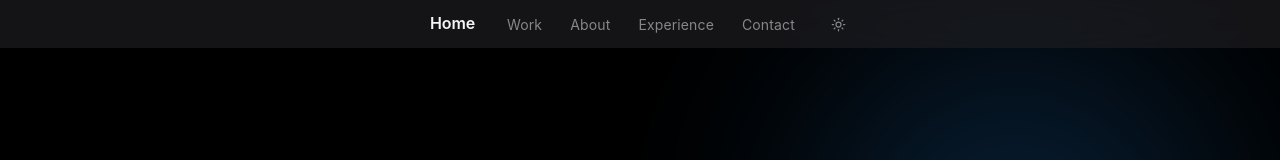
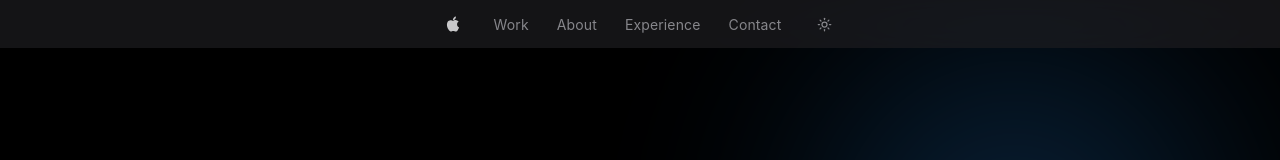
Before and after one commit to shaqir/sakir-portfolio-website, a React (Vite) app: page / in a window 1280 px wide. Shown: the top 160 px of the page. Built offline with nearby package versions, Linux system fonts and the light colour scheme.

Commit message:
feat: replace Home text with Apple logo icon in navbar

```diff
--- a/src/components/Icons.jsx
+++ b/src/components/Icons.jsx
@@ -57,6 +57,14 @@
   )
 }
 
+export function AppleIcon({ size = 18, ...props }) {
+  return (
+    <svg width={size} height={size} viewBox="0 0 24 24" fill="currentColor" {...props}>
+      <path d="M18.71 19.5c-.83 1.24-1.71 2.45-3.05 2.47-1.34.03-1.77-.79-3.29-.79-1.53 0-2 .77-3.27.82-1.31.05-2.3-1.32-3.14-2.53C4.25 17 2.94 12.45 4.7 9.39c.87-1.52 2.43-2.48 4.12-2.51 1.28-.02 2.5.87 3.29.87.78 0 2.26-1.07 3.8-.91.65.03 2.47.26 3.64 1.98-.09.06-2.17 1.28-2.15 3.81.03 3.02 2.65 4.03 2.68 4.04-.03.07-.42 1.44-1.38 2.83M13 3.5c.73-.83 1.94-1.46 2.94-1.5.13 1.17-.34 2.35-1.04 3.19-.69.85-1.83 1.51-2.95 1.42-.15-1.15.41-2.35 1.05-3.11z" />
+    </svg>
+  )
+}
+
 export function MediumIcon({ size = 24, ...props }) {
   return (
     <svg width={size} height={size} viewBox="0 0 24 24" fill="currentColor" {...props}>
--- a/src/components/Navbar.css
+++ b/src/components/Navbar.css
@@ -20,16 +20,17 @@
 }
 
 .nav__brand {
-  font-family: var(--font-display);
-  font-size: 16px;
-  font-weight: 600;
   color: var(--text-primary);
-  letter-spacing: -0.01em;
   flex-shrink: 0;
   margin-right: 2rem;
+  display: flex;
+  align-items: center;
+  opacity: 0.8;
+  transition: opacity 0.3s var(--ease-out-expo);
 }
 .nav__brand:hover {
   color: var(--text-primary);
+  opacity: 1;
 }
 
 .nav__right {
--- a/src/components/Navbar.jsx
+++ b/src/components/Navbar.jsx
@@ -1,5 +1,6 @@
 import { useState } from 'react'
 import { Sun, Moon, Menu, X } from 'lucide-react'
+import { AppleIcon } from '@components/Icons'
 import { navLinks, siteConfig } from '@data/siteData'
 import './Navbar.css'
 
@@ -21,7 +22,7 @@
     <nav className="nav" role="navigation" aria-label="Main navigation">
       <div className="container container--wide nav__inner">
         <a href="#hero" className="nav__brand" onClick={(e) => handleLinkClick(e, '#hero')}>
-          Home
+          <AppleIcon size={18} />
         </a>
 
         <div className={`nav__right ${mobileOpen ? 'active' : ''}`}>
```
